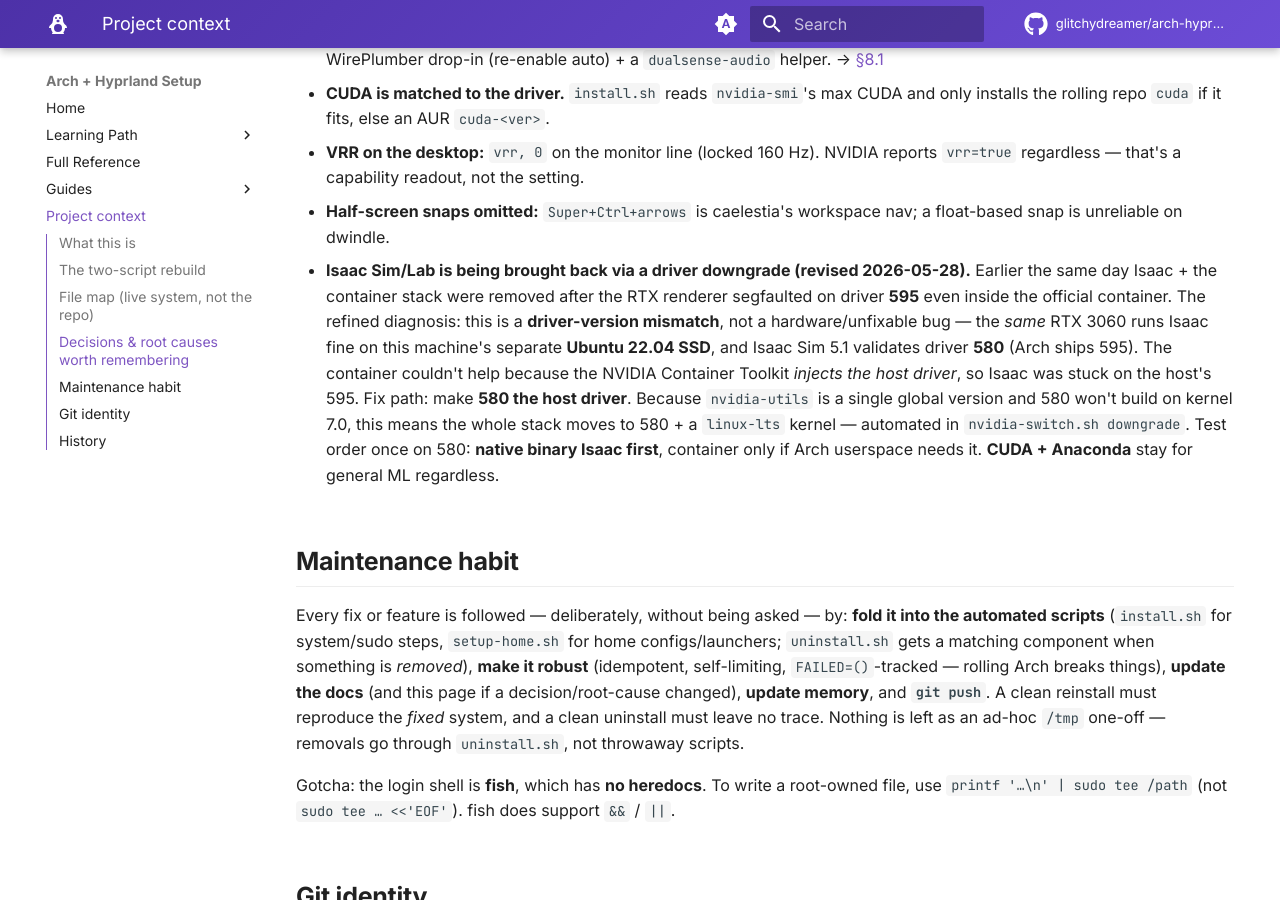
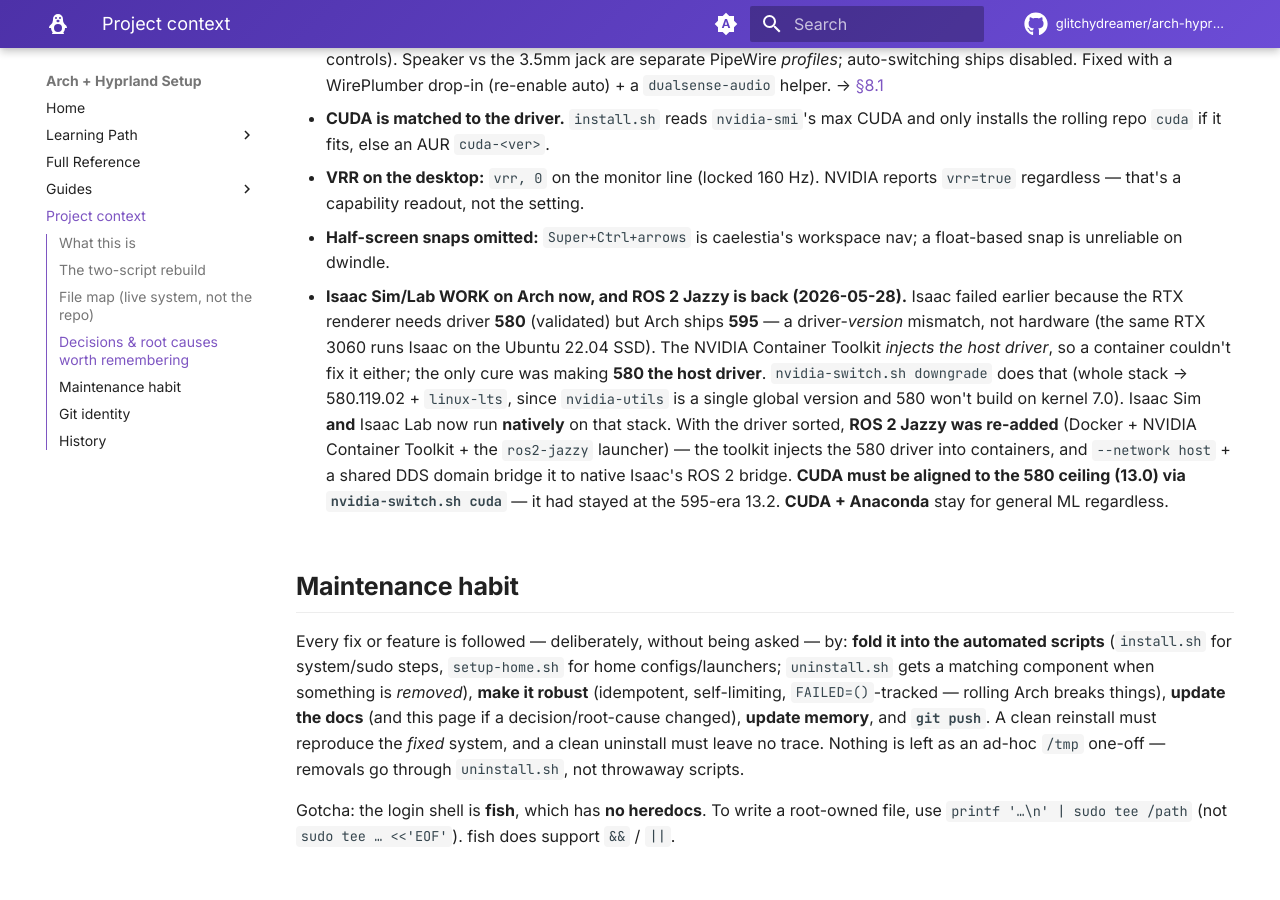
Before and after one commit to glitchydreamer/arch-hyprland-setup, an MkDocs documentation site: the page built from docs/project-context.md, in a window 1280 px wide and 900 px high, scrolled down 2605 px. Built offline with MkDocs 1.6.1 and Material for MkDocs 9.7.7, drawn with Linux system fonts in a browser that asks for light colours; comment, search, counter and statistics services are not loaded; some of the changed text lies outside the part shown.

Commit message:
docs: Isaac working + ROS 2 Jazzy re-added; CUDA align + docker component
- project-context + reference: Isaac Sim/Lab run natively on 580.119.02/linux-lts;
  ROS 2 Jazzy restored via the `docker` install component + ros2-jazzy launcher
  (toolkit injects the 580 driver; --network host bridges to native Isaac's ROS 2
  bridge); align CUDA to the 580 ceiling with `nvidia-switch.sh cuda`
- component lists + file map updated (install `docker`, ros2-jazzy launcher)

Co-Authored-By: Claude Opus 4.7 <noreply@anthropic.com>

```diff
--- a/docs/project-context.md
+++ b/docs/project-context.md
@@ -44,8 +44,10 @@ user.name`, then log out/in (fish shell + group changes need a fresh session).
   `wireplumber`, `git`. The **source of truth** for those files; edit & re-run.
 - `install.sh` — components: `build`, `cuda`, `python`, `anaconda`, `node`,
   `editors`, `embedded`, `audio` (incl. the DualSense PipeWire 1.6.5 pin +
-  touchpad udev rule), `gpu`, `media`, `terminal`, `kde`, `display`, `aurapps`,
-  `groups`, `shell`. CUDA is driver-matched.
+  touchpad udev rule), `gpu`, `docker` (Docker + NVIDIA Container Toolkit;
+  data-root on /home/docker-data + containerd-snapshotter=false; for ROS 2 Jazzy /
+  GPU containers), `media`, `terminal`, `kde`, `display`, `aurapps`, `groups`,
+  `shell`. CUDA is driver-matched.
 - `uninstall.sh` — interactive, component-based **clean** uninstaller (the
   counterpart to `install.sh`): components `docker`, `isaac`, `ros2`, `anaconda`,
   `cuda`. Each removes its packages + data + configs + launchers and reports
@@ -81,7 +83,7 @@ user.name`, then log out/in (fish shell + group changes need a fresh session).
 | caelestia upstream (never edit) | `~/.local/share/caelestia/` (and `~/.config/hypr` → symlink into it) |
 | User Hyprland overrides | `~/.config/caelestia/hypr-user.conf`, `hypr-vars.conf` |
 | Per-host monitors + active symlink | `~/.config/caelestia/hypr-monitors-{desktop,laptop}.conf`, `hypr-monitors.conf` |
-| Scripts | `~/.local/bin/{select-monitors.sh, hdr-toggle, dualsense-audio}` |
+| Scripts | `~/.local/bin/{select-monitors.sh, hdr-toggle, dualsense-audio, ros2-jazzy}` |
 | Fish additions | `~/.config/fish/conf.d/dev-env.fish` |
 | WirePlumber DualSense | `~/.config/wireplumber/wireplumber.conf.d/51-dualsense-headphones.conf` |
 | DualSense touchpad ignore | `/etc/udev/rules.d/71-dualsense-touchpad-ignore.rules` |
@@ -110,19 +112,20 @@ user.name`, then log out/in (fish shell + group changes need a fresh session).
   reports `vrr=true` regardless — that's a capability readout, not the setting.
 - **Half-screen snaps omitted:** `Super+Ctrl+arrows` is caelestia's workspace
   nav; a float-based snap is unreliable on dwindle.
-- **Isaac Sim/Lab is being brought back via a driver downgrade (revised
-  2026-05-28).** Earlier the same day Isaac + the container stack were removed
-  after the RTX renderer segfaulted on driver **595** even inside the official
-  container. The refined diagnosis: this is a **driver-version mismatch**, not a
-  hardware/unfixable bug — the *same* RTX 3060 runs Isaac fine on this machine's
-  separate **Ubuntu 22.04 SSD**, and Isaac Sim 5.1 validates driver **580** (Arch
-  ships 595). The container couldn't help because the NVIDIA Container Toolkit
-  *injects the host driver*, so Isaac was stuck on the host's 595. Fix path: make
-  **580 the host driver**. Because `nvidia-utils` is a single global version and
-  580 won't build on kernel 7.0, this means the whole stack moves to 580 + a
-  `linux-lts` kernel — automated in `nvidia-switch.sh downgrade`. Test order once
-  on 580: **native binary Isaac first**, container only if Arch userspace needs
-  it. **CUDA + Anaconda** stay for general ML regardless.
+- **Isaac Sim/Lab WORK on Arch now, and ROS 2 Jazzy is back (2026-05-28).** Isaac
+  failed earlier because the RTX renderer needs driver **580** (validated) but
+  Arch ships **595** — a driver-*version* mismatch, not hardware (the same RTX
+  3060 runs Isaac on the Ubuntu 22.04 SSD). The NVIDIA Container Toolkit *injects
+  the host driver*, so a container couldn't fix it either; the only cure was
+  making **580 the host driver**. `nvidia-switch.sh downgrade` does that (whole
+  stack → 580.119.02 + `linux-lts`, since `nvidia-utils` is a single global
+  version and 580 won't build on kernel 7.0). Isaac Sim **and** Isaac Lab now run
+  **natively** on that stack. With the driver sorted, **ROS 2 Jazzy was re-added**
+  (Docker + NVIDIA Container Toolkit + the `ros2-jazzy` launcher) — the toolkit
+  injects the 580 driver into containers, and `--network host` + a shared DDS
+  domain bridge it to native Isaac's ROS 2 bridge. **CUDA must be aligned to the
+  580 ceiling (13.0) via `nvidia-switch.sh cuda`** — it had stayed at the 595-era
+  13.2. **CUDA + Anaconda** stay for general ML regardless.
 
 ## Maintenance habit
 
```
Also changed, not shown: docs/reference.md (+17 -15 lines).
